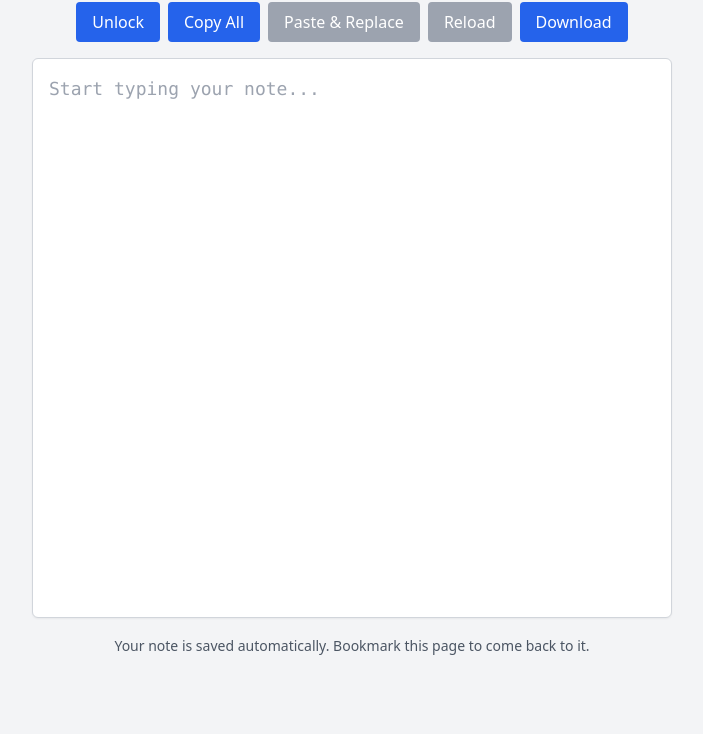
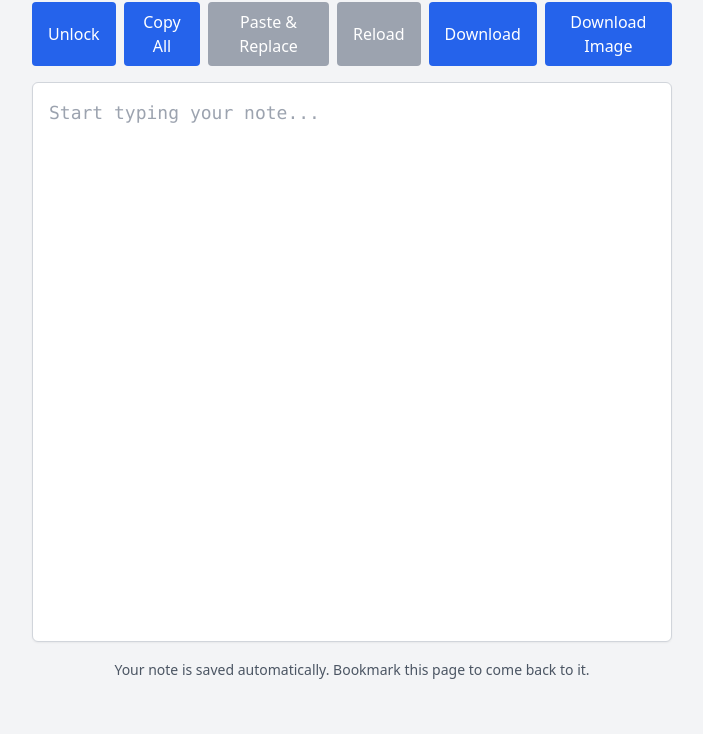
Before and after one commit to quantranfr/notes, a plain HTML site: page index.html in a window 1280 px wide. Shown: the part 66-800 px from the top of the page, without its empty margins (288-991 px from the left). Drawn offline with nearby package versions, Linux system fonts and the light colour scheme; no server answers.

Commit message:
Add 'Download Image' button to index.html

```diff
--- a/index.html
+++ b/index.html
@@ -20,6 +20,7 @@
       <button id="paste-replace" class="px-4 py-2 bg-gray-400 text-white rounded cursor-not-allowed" disabled>Paste & Replace</button>
       <button id="reload" class="px-4 py-2 bg-gray-400 text-white rounded cursor-not-allowed" disabled>Reload</button>
       <button id="download-note" type="button" class="px-4 py-2 bg-blue-600 text-white rounded">Download</button>
+      <button id="download-img" type="button" class="px-4 py-2 bg-blue-600 text-white rounded">Download Image</button>
     </div>
 
     <textarea
```
